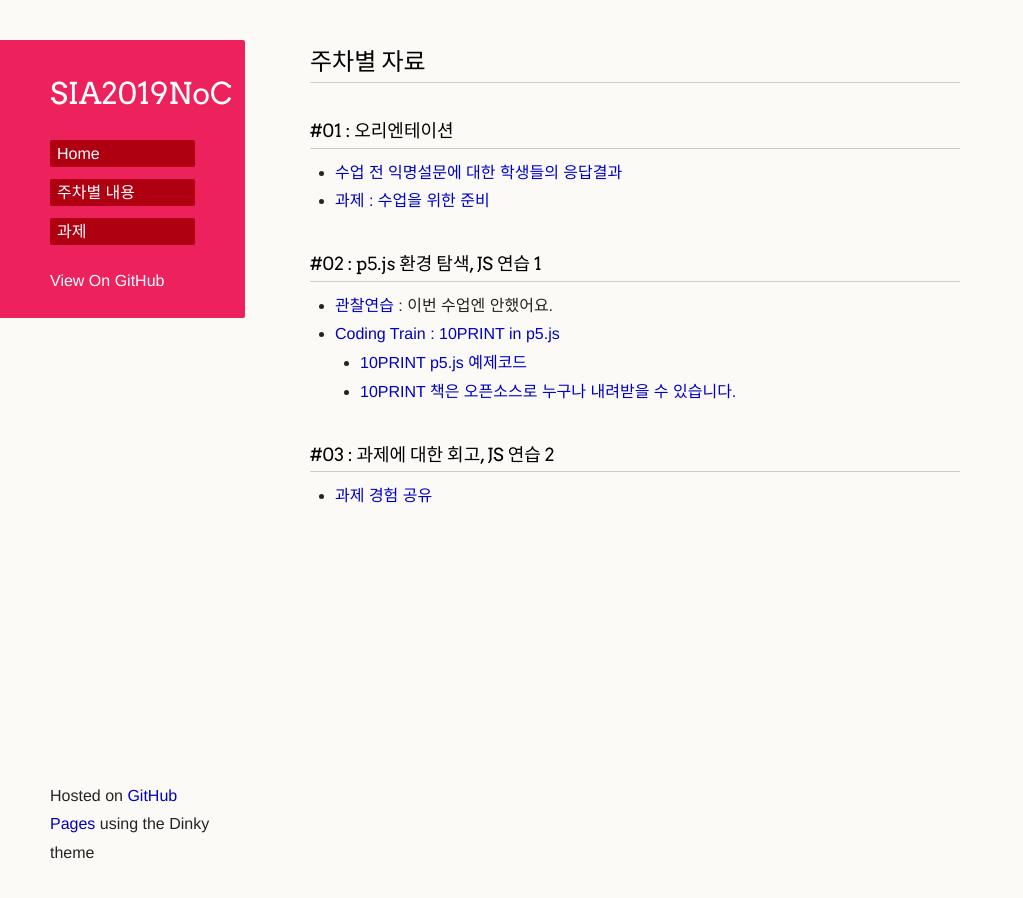
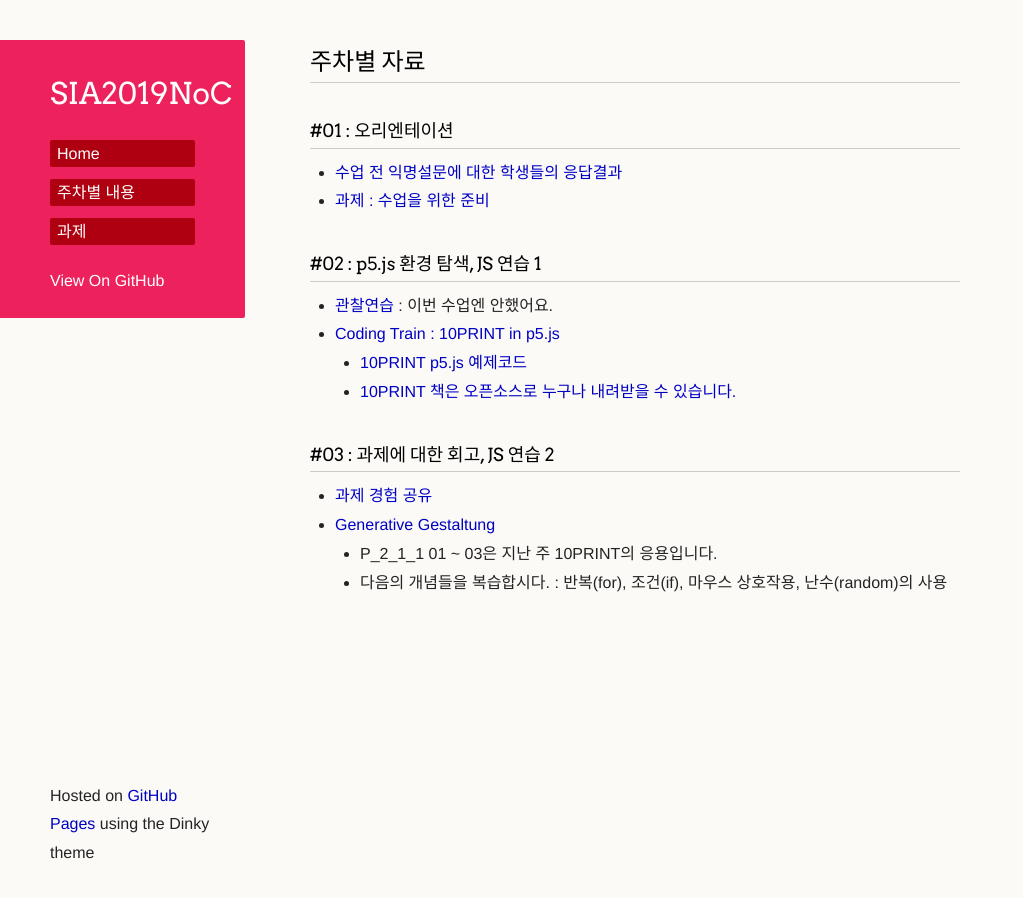
Before and after one commit to picxenk/SIA2019NoC, a Jekyll site: the page built from curriculum.md, in a window 1280 px wide. Shown: the whole page, without its empty margins (0-1023 px from the left). Built offline with Jekyll 4.4.1, drawn with Linux system fonts in a browser that asks for light colours; our own code applies the rules of GitHub Pages for plain Markdown files; a script that is not in the unit is left out; the repository's description, which GitHub fills in, is left out.

Commit message:
Update curriculum.md

```diff
--- a/curriculum.md
+++ b/curriculum.md
@@ -12,3 +12,6 @@
 
 ### #03 : 과제에 대한 회고, JS 연습 2
  * [과제 경험 공유](https://docs.google.com/spreadsheets/d/1bpptE2GizWWauTpGBHzu7lhneMTXwhxOtnj9eo5JF6Y/edit?usp=sharing)
+ * [Generative Gestaltung](http://www.generative-gestaltung.de/2/)
+   * P_2_1_1 01 ~ 03은 지난 주 10PRINT의 응용입니다.
+   * 다음의 개념들을 복습합시다. : 반복(for), 조건(if), 마우스 상호작용, 난수(random)의 사용
```
